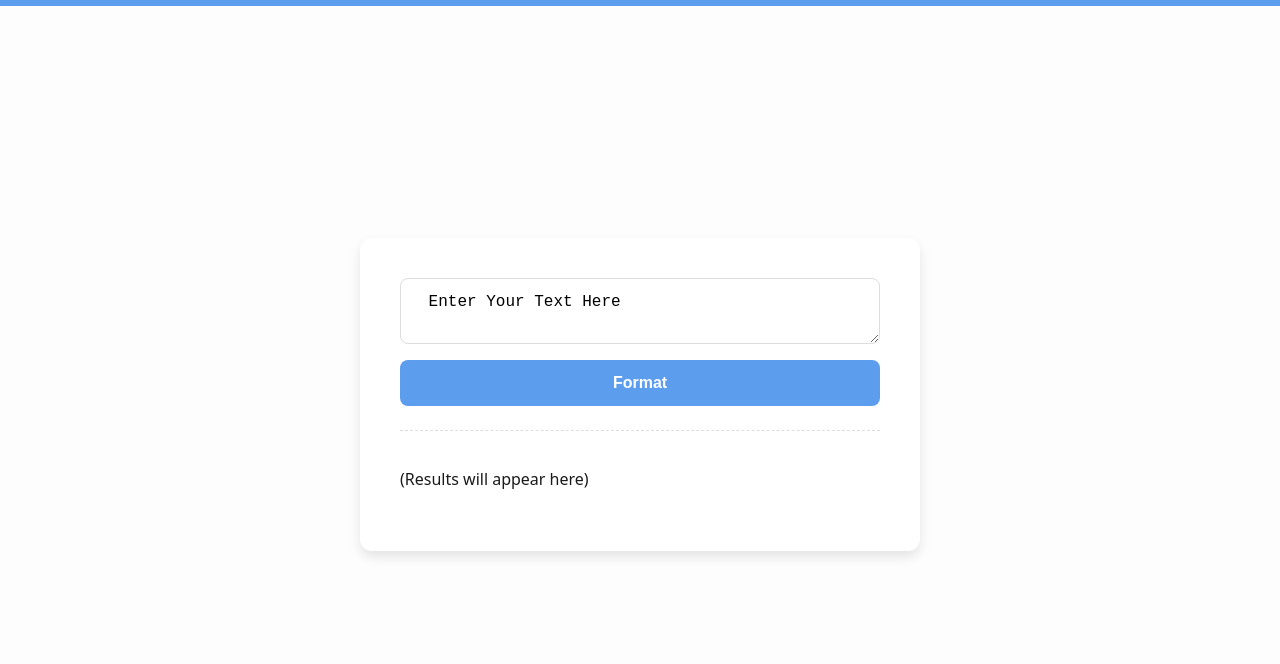
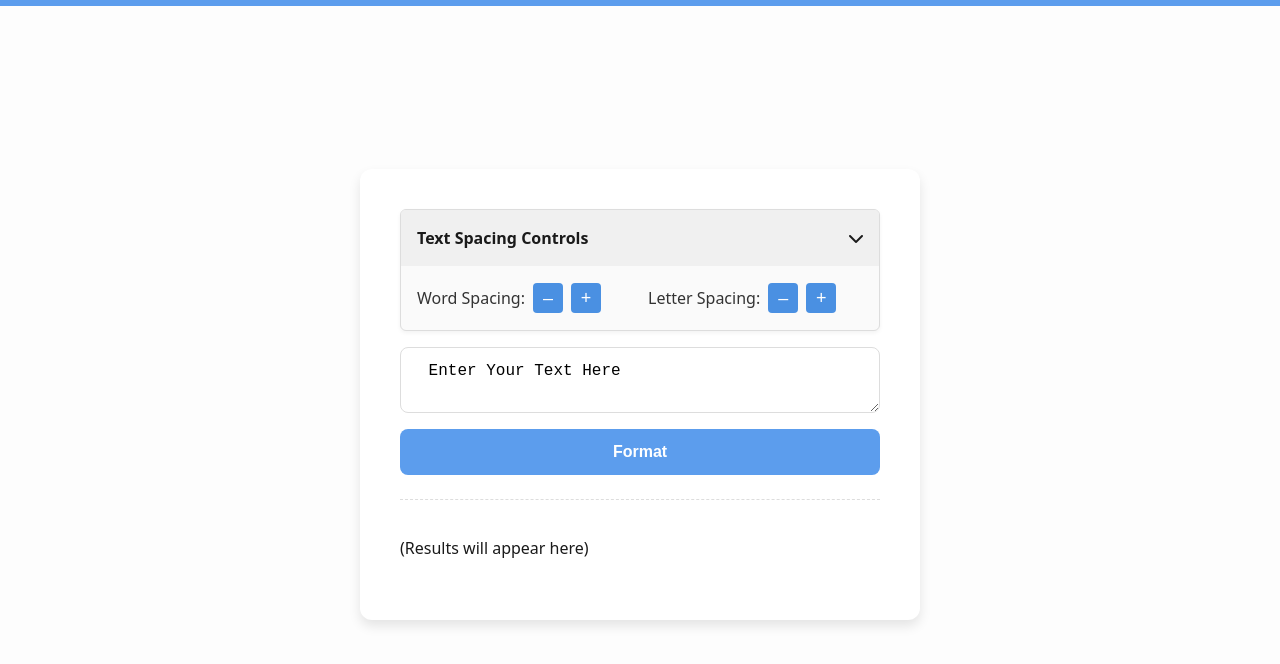
Before and after one commit to ASTHA864/prism, a website: page public/index.html in a window 1280 px wide. Shown: the part 90-754 px from the top of the page. Drawn offline with Linux system fonts and the light colour scheme; a web font is replaced by a local one.

Commit message:
added control options

```diff
--- a/public/index.html
+++ b/public/index.html
@@ -13,13 +13,34 @@
 
   <body>
     <header>
-      <img src="./prism.jpeg" alt="">
+      <img src="./prism.jpeg" alt="" />
       <h1>Prism</h1>
     </header>
     <main>
       <section class="card">
+        <!-- CONTROLS START -->
+        <details id="controls-panel" open>
+          <summary>
+            Text Spacing Controls
+            <i class="fa fa-chevron-up"></i>
+          </summary>
+          <div class="controls">
+            <div class="control-group">
+              <span>Word Spacing:</span>
+              <button id="word-decrease">–</button>
+              <button id="word-increase">+</button>
+            </div>
+            <div class="control-group">
+              <span>Letter Spacing:</span>
+              <button id="letter-decrease">–</button>
+              <button id="letter-increase">+</button>
+            </div>
+          </div>
+        </details>
+        <!-- CONTROLS END -->
+
         <form>
-          <textarea name="input-text" > Enter Your Text Here </textarea>
+          <textarea name="input-text"> Enter Your Text Here </textarea>
           <button type="submit" id="input-text-submit-btn">Format</button>
         </form>
         <div class="output">
--- a/public/script.js
+++ b/public/script.js
@@ -42,23 +42,23 @@ subBtn.addEventListener("click", async (event) => {
           textElements.push(textElement);
         }
       }
-      setTimeout(() => {
-        speakBtn.style.display = "block";
-      }, 3000);
-      for (let i = 0; i < textElements.length; i++) {
-        let text = textElements[i].innerHTML;
-        const audioResponse = await fetch(
-          `/synthesize_audio?content=${encodeURIComponent(text)}`
-        );
-        if (audioResponse.ok) {
-          const audioBlob = await audioResponse.blob();
-          const audioUrl = URL.createObjectURL(audioBlob);
-          const audio = new Audio(audioUrl);
-          audioElements.push(audio);
-        } else {
-          console.error("Failed to fetch audio for:", text);
-        }
-      }
+      // setTimeout(() => {
+      //   speakBtn.style.display = "block";
+      // }, 3000);
+      // for (let i = 0; i < textElements.length; i++) {
+      //   let text = textElements[i].innerHTML;
+      //   const audioResponse = await fetch(
+      //     `/synthesize_audio?content=${encodeURIComponent(text)}`
+      //   );
+      //   if (audioResponse.ok) {
+      //     const audioBlob = await audioResponse.blob();
+      //     const audioUrl = URL.createObjectURL(audioBlob);
+      //     const audio = new Audio(audioUrl);
+      //     audioElements.push(audio);
+      //   } else {
+      //     console.error("Failed to fetch audio for:", text);
+      //   }
+      // }
     }
   } catch (error) {
     result.innerHTML = `Error ${error} occured`;
@@ -86,3 +86,28 @@ inputElement.addEventListener("input", () => {
   inputElement.style.overflowX = "scroll";
   inputElement.rows = "3";
 });
+
+// helper to adjust a numeric style on body
+function adjustStyle(prop, delta, unit = "") {
+  const bodyStyle = window.getComputedStyle(document.body)[prop];
+  let current = parseFloat(bodyStyle);
+  if (isNaN(current)) current = parseFloat(document.body.style[prop]) || 1;
+  const updated = +(current + delta).toFixed(2);
+  document.body.style[prop] = updated + unit;
+}
+
+// wire up each button
+
+document
+  .getElementById("word-increase")
+  .addEventListener("click", () => adjustStyle("wordSpacing", 1, "px"));
+document
+  .getElementById("word-decrease")
+  .addEventListener("click", () => adjustStyle("wordSpacing", -1, "px"));
+
+document
+  .getElementById("letter-increase")
+  .addEventListener("click", () => adjustStyle("letterSpacing", 0.1, "px"));
+document
+  .getElementById("letter-decrease")
+  .addEventListener("click", () => adjustStyle("letterSpacing", -0.1, "px"));
--- a/public/style.css
+++ b/public/style.css
@@ -126,3 +126,73 @@ form button:hover {
 .highlight {
   background-color: #fffbcc !important;
 }
+
+/* filepath: [style.css](http://_vscodecontentref_/0) */
+/* panel wrapper */
+details#controls-panel {
+  margin-bottom: 1rem;
+  background: #fafafa;
+  border: 1px solid #ddd;
+  border-radius: 6px;
+  box-shadow: 0 2px 4px rgba(0, 0, 0, 0.05);
+  overflow: hidden;
+}
+
+/* hide default marker */
+details#controls-panel summary::-webkit-details-marker {
+  display: none;
+}
+
+/* summary line */
+details#controls-panel summary {
+  display: flex;
+  justify-content: space-between;
+  align-items: center;
+  padding: 0.75rem 1rem;
+  cursor: pointer;
+  font-weight: 600;
+  background: #f0f0f0;
+  user-select: none;
+}
+
+/* chevron icon */
+details#controls-panel summary i {
+  transition: transform 0.3s ease;
+}
+details#controls-panel[open] summary i {
+  transform: rotate(180deg);
+}
+
+/* controls grid */
+details#controls-panel .controls {
+  display: grid;
+  grid-template-columns: repeat(auto-fit, minmax(140px, 1fr));
+  gap: 1rem;
+  padding: 1rem;
+}
+
+/* individual control styling */
+.control-group {
+  display: flex;
+  align-items: center;
+  gap: 0.5rem;
+}
+.control-group span {
+  flex-shrink: 0;
+  color: #333;
+}
+.controls button {
+  width: 30px;
+  height: 30px;
+  border: none;
+  background: #4a90e2;
+  color: #fff;
+  border-radius: 4px;
+  font-size: 18px;
+  line-height: 1;
+  cursor: pointer;
+  transition: background 0.2s;
+}
+.controls button:hover {
+  background: #357abd;
+}
```
